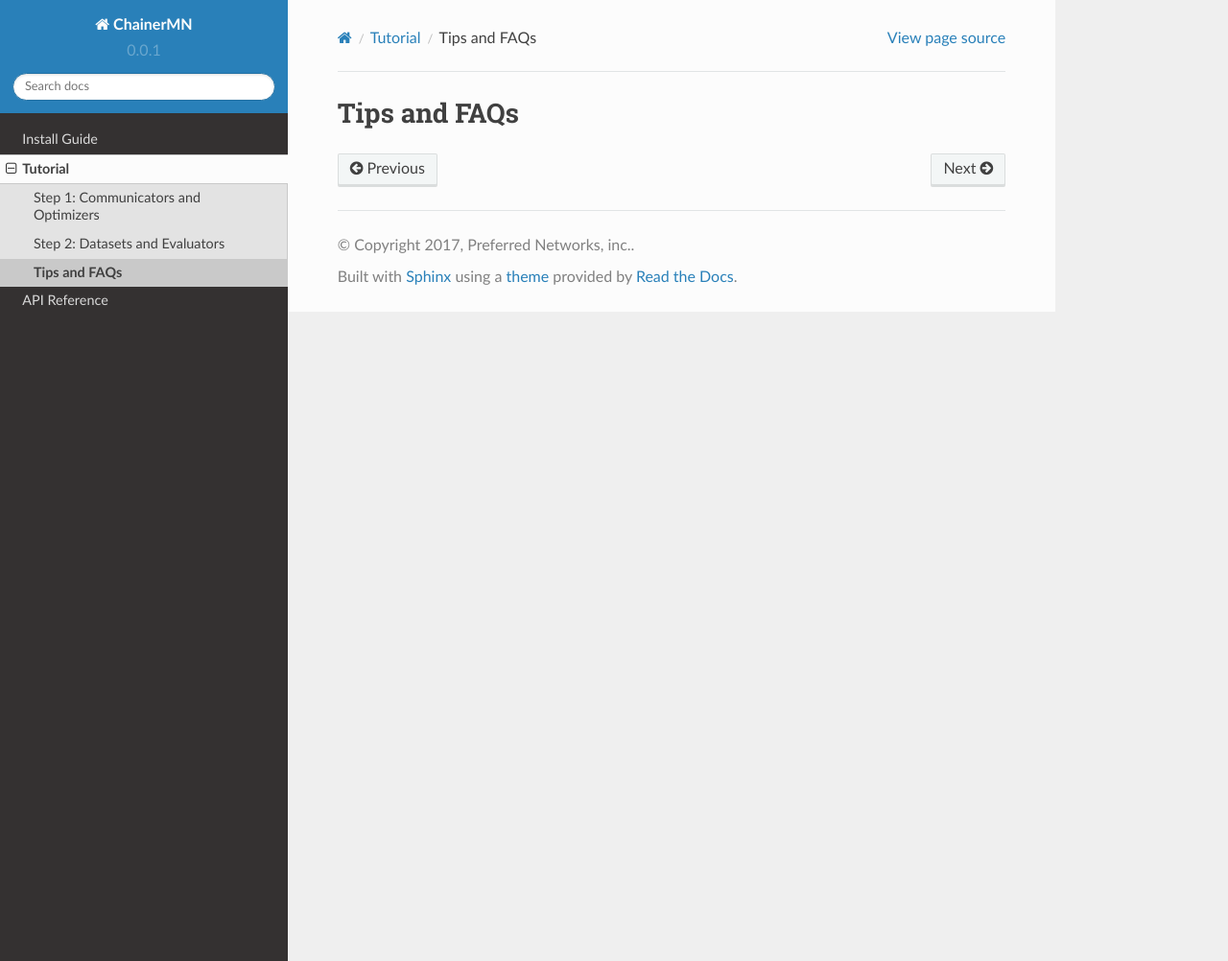
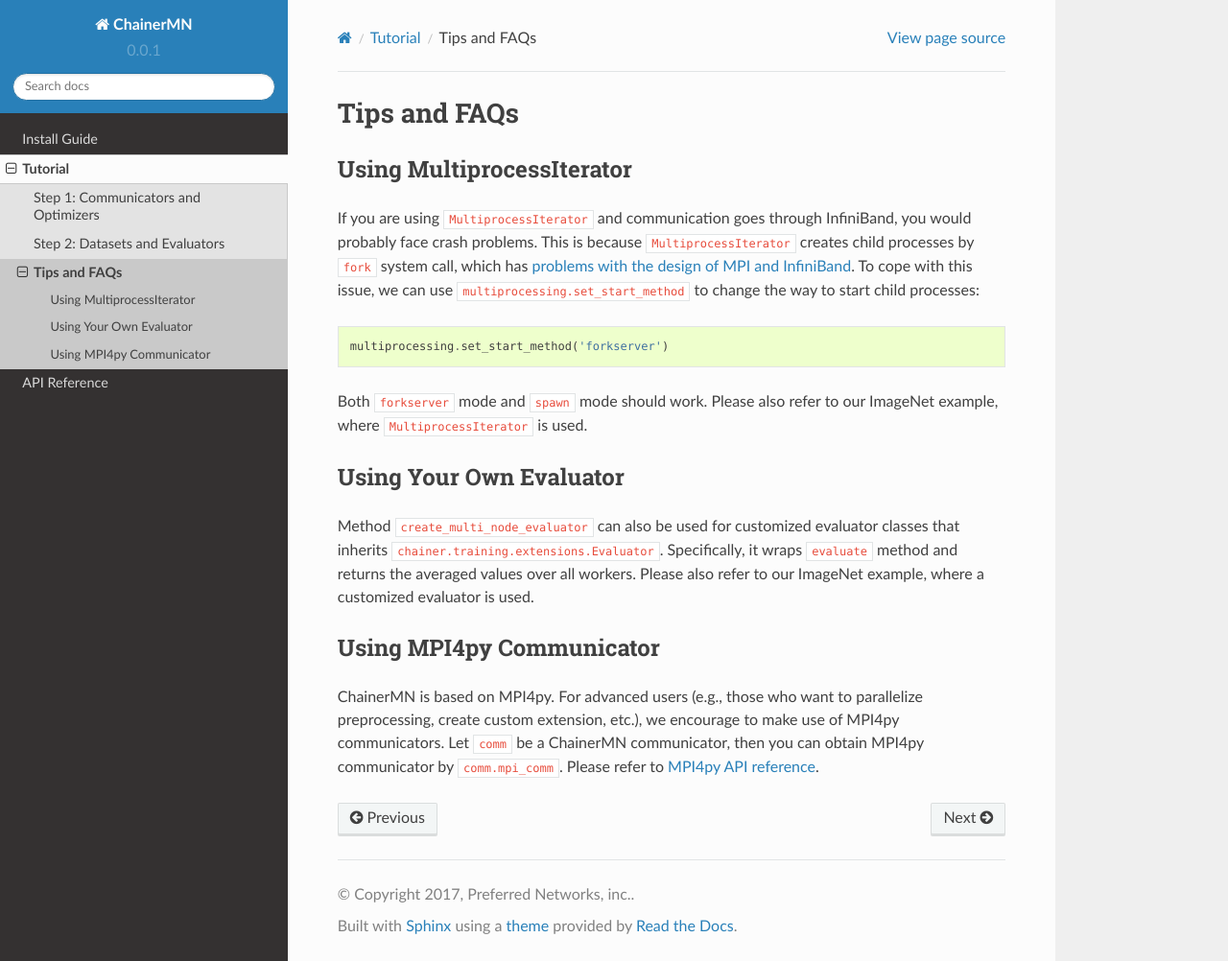
Before and after one commit to chainer/chainermn, a Sphinx documentation site: the page built from docs/source/tutorial/tips_faqs.rst, in a window 1280 px wide and 1002 px high. Shown: the whole window at 96% size. Built offline with Sphinx 7.4.7 and the Read the Docs theme 2.0.0, drawn with Linux system fonts in a browser that asks for light colours.

Commit message:
Add rough draft of tips

```diff
--- a/docs/source/tutorial/tips_faqs.rst
+++ b/docs/source/tutorial/tips_faqs.rst
@@ -1,2 +1,35 @@
 Tips and FAQs
 =============
+
+
+Using MultiprocessIterator
+~~~~~~~~~~~~~~~~~~~~~~~~~~
+If you are using ``MultiprocessIterator`` and communication goes through InfiniBand,
+you would probably face crash problems.
+This is because ``MultiprocessIterator`` creates child processes by ``fork`` system call,
+which has `problems with the design of MPI and InfiniBand <https://www.open-mpi.org/faq/?category=tuning#fork-warning>`_.
+To cope with this issue, we can use ``multiprocessing.set_start_method``
+to change the way to start child processes::
+
+  multiprocessing.set_start_method('forkserver')
+
+Both ``forkserver`` mode and ``spawn`` mode should work.
+Please also refer to our ImageNet example, where ``MultiprocessIterator`` is used.
+
+
+Using Your Own Evaluator
+~~~~~~~~~~~~~~~~~~~~~~~~
+Method ``create_multi_node_evaluator`` can also be used for customized evaluator classes
+that inherits ``chainer.training.extensions.Evaluator``.
+Specifically, it wraps ``evaluate`` method and returns the averaged values over all workers.
+Please also refer to our ImageNet example, where a customized evaluator is used.
+
+
+Using MPI4py Communicator
+~~~~~~~~~~~~~~~~~~~~~~~~~
+ChainerMN is based on MPI4py. For advanced users
+(e.g., those who want to parallelize preprocessing, create custom extension, etc.),
+we encourage to make use of MPI4py communicators.
+Let ``comm`` be a ChainerMN communicator,
+then you can obtain MPI4py communicator by ``comm.mpi_comm``.
+Please refer to `MPI4py API reference <http://pythonhosted.org/mpi4py/apiref/mpi4py.MPI.Comm-class.html>`_.
```
